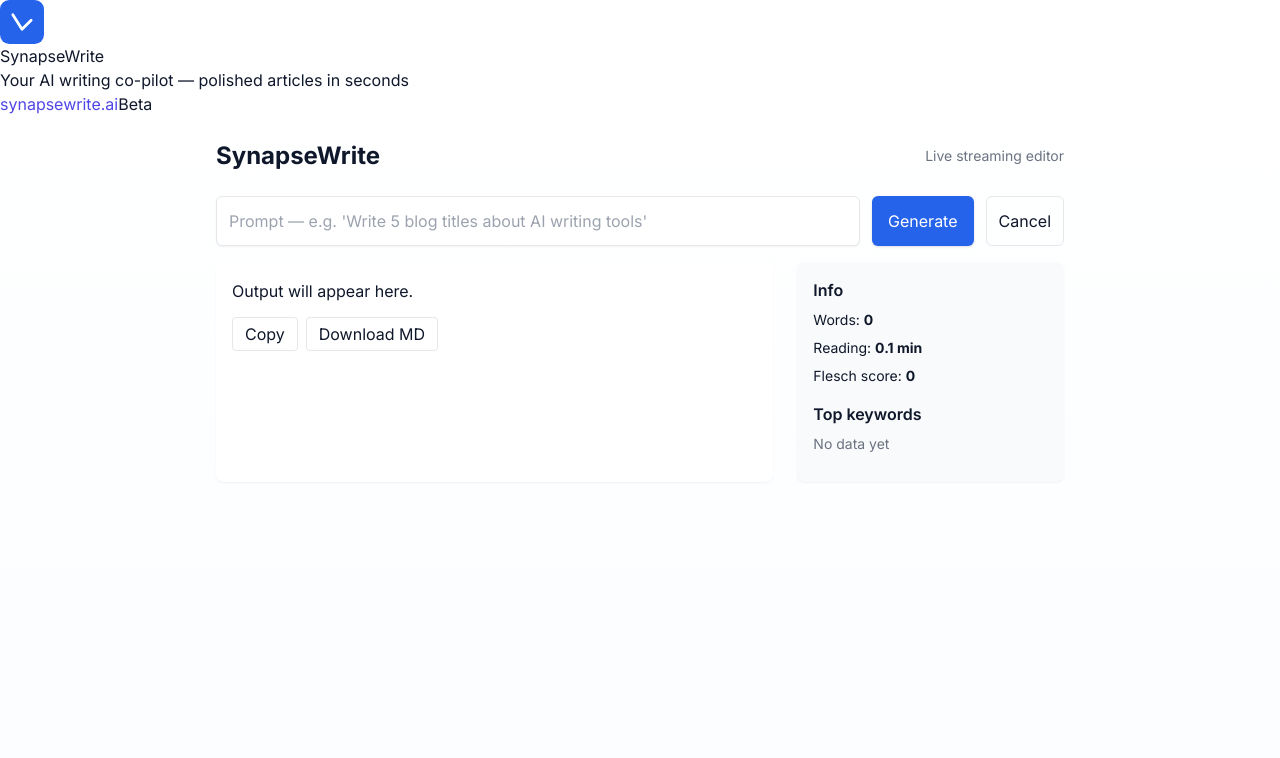
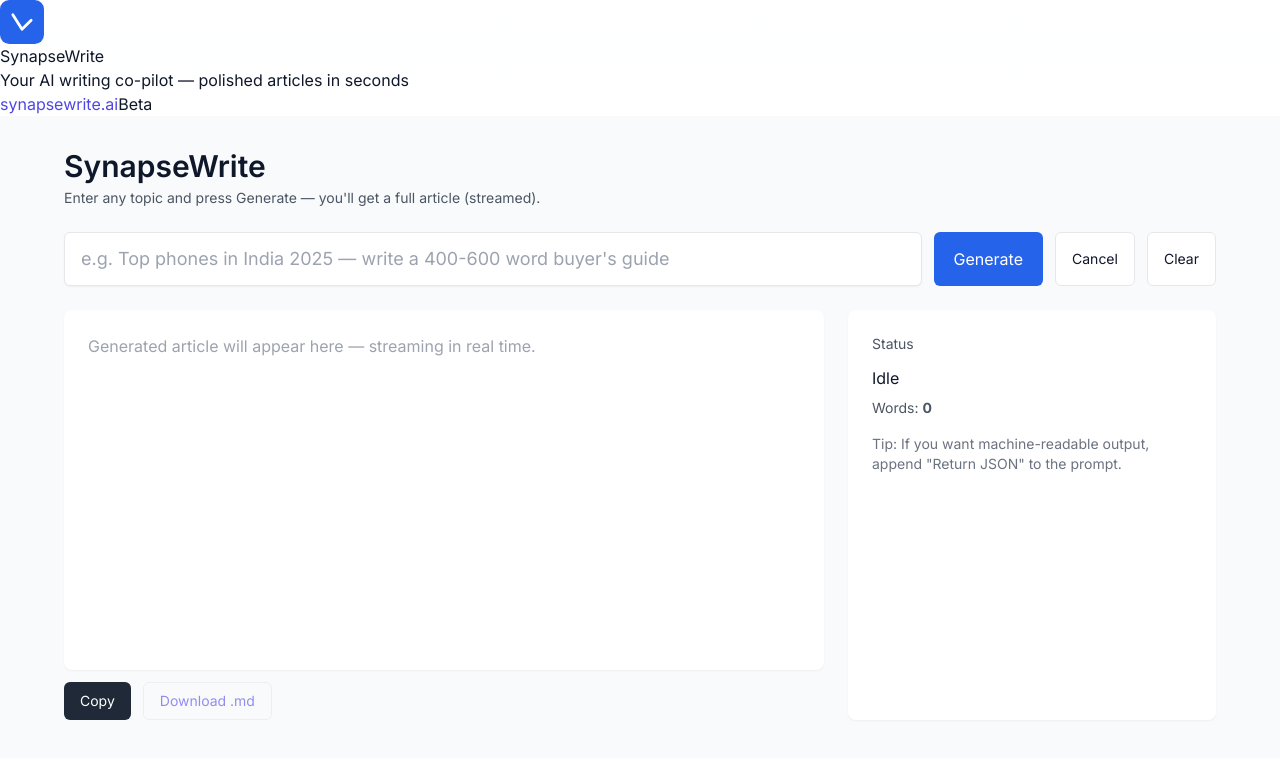
Before and after one commit to inpursuitsol/synapsewrite, a Next.js app: page / in a window 1280 px wide. Shown: the top 758 px of the page. Built offline with nearby package versions, Linux system fonts and the light colour scheme.

Commit message:
Update page.js

```diff
--- a/app/page.js
+++ b/app/page.js
@@ -1,243 +1,280 @@
-"use client";
-
-import React, { useState, useRef, useEffect } from "react";
-
-/**
- * Client page (app/page.js)
- * - Robust SSE parser (buffers until "\n\n")
- * - Streamed output rendering with auto-scroll
- * - Copy to clipboard and download Markdown
- * - Small SEO helpers (word count, reading time, Flesch approximation)
- *
- * This is plain JS (no TypeScript). It uses Tailwind classes where present,
- * but it will function without Tailwind installed.
- */
-
-function wordCount(text = "") {
-  return (text.match(/\b\w+\b/g) || []).length;
-}
-function readingTimeMinutes(text = "") {
-  const wpm = 200;
-  return Math.max(0.1, Math.round((wordCount(text) / wpm) * 10) / 10);
-}
-function fleschReadingEase(text = "") {
-  const words = wordCount(text);
-  if (!words) return 0;
-  const sentences = Math.max(1, (text.match(/[.!?]+/g) || []).length);
-  const syllables = (text.match(/[aeiouy]{1,2}/gi) || []).length;
-  const ASL = words / sentences;
-  const ASW = syllables / words;
-  const score = 206.835 - 1.015 * ASL - 84.6 * ASW;
-  return Math.round(score);
-}
-function topKeywordDensity(text = "", topN = 5) {
-  const tokens = (text || "")
-    .toLowerCase()
-    .replace(/[^a-z0-9\s]/g, "")
-    .split(/\s+/)
-    .filter(Boolean);
-  const freq = {};
-  tokens.forEach((t) => (freq[t] = (freq[t] || 0) + 1));
-  return Object.entries(freq)
-    .sort((a, b) => b[1] - a[1])
-    .slice(0, topN)
-    .map(([word, count]) => ({ word, count, pct: Math.round((count / tokens.length) * 1000) / 10 }));
-}
+// app/page.js
+'use client';
+import React, { useState, useRef } from 'react';
 
 export default function Page() {
-  const [prompt, setPrompt] = useState("");
-  const [output, setOutput] = useState("");
-  const [loading, setLoading] = useState(false);
-  const [error, setError] = useState("");
-  const ctrlRef = useRef(null);
-  const bufferRef = useRef("");
-  const outRef = useRef(null);
+  const [prompt, setPrompt] = useState('');
+  const [streaming, setStreaming] = useState(false);
+  const [content, setContent] = useState('');
+  const [status, setStatus] = useState('');
+  const controllerRef = useRef(null);
+  const bufferRef = useRef(''); // for SSE partial chunks
 
-  useEffect(() => {
-    try { outRef.current?.scrollIntoView({ behavior: "smooth", block: "end" }); } catch {}
-  }, [output]);
-
-  function reset() {
-    setOutput("");
-    setError("");
-    setLoading(false);
-    bufferRef.current = "";
-    if (ctrlRef.current) {
-      try { ctrlRef.current.abort(); } catch {}
-      ctrlRef.current = null;
-    }
-  }
-
-  async function handleSubmit(e) {
+  // Start streaming; uses fetch + ReadableStream reader to parse SSE from server
+  async function handleGenerate(e) {
     e && e.preventDefault();
-    reset();
-
-    const trimmed = (prompt || "").trim();
-    if (!trimmed) {
-      setError("Please enter a prompt.");
+    if (!prompt.trim()) {
+      setStatus('Please enter a topic or prompt.');
       return;
     }
+    setContent('');
+    setStatus('Generating…');
+    setStreaming(true);
+    bufferRef.current = '';
 
-    setLoading(true);
-    setError("");
+    // Abort existing controller if any
+    if (controllerRef.current) {
+      try { controllerRef.current.abort(); } catch (e) {}
+    }
+    const ctrl = new AbortController();
+    controllerRef.current = ctrl;
 
     try {
-      const controller = new AbortController();
-      ctrlRef.current = controller;
-
-      const res = await fetch("/api/stream", {
-        method: "POST",
-        headers: { "Content-Type": "application/json" },
-        body: JSON.stringify({ prompt: trimmed }),
-        signal: controller.signal,
+      const res = await fetch('/api/stream', {
+        method: 'POST',
+        headers: { 'Content-Type': 'application/json' },
+        body: JSON.stringify({ prompt }),
+        signal: ctrl.signal
       });
 
       if (!res.ok) {
-        const text = await res.text();
-        setError(`Server error: ${text}`);
-        setLoading(false);
+        const txt = await res.text();
+        setStatus(`Server error: ${res.status}`);
+        setStreaming(false);
+        setContent(txt);
         return;
       }
 
       const reader = res.body.getReader();
-      const decoder = new TextDecoder();
-
-      while (true) {
-        const { done, value } = await reader.read();
-        if (done) break;
+      const decoder = new TextDecoder('utf-8');
+      let done = false;
+      while (!done) {
+        const { value, done: doneReading } = await reader.read();
+        done = doneReading;
+        if (value) {
           const chunk = decoder.decode(value, { stream: true });
-
+          // accumulate chunk into buffer, then try to split SSE events
           bufferRef.current += chunk;
-
-        // parse events separated by double newline
-        let idx;
-        while ((idx = bufferRef.current.indexOf("\n\n")) !== -1) {
-          const event = bufferRef.current.slice(0, idx).trim();
-          bufferRef.current = bufferRef.current.slice(idx + 2);
-
-          const lines = event.split(/\n/).map(l => l.trim()).filter(Boolean);
+          const parts = bufferRef.current.split(/\r?\n\r?\n/);
+          // leave last partial in bufferRef
+          bufferRef.current = parts.pop() || '';
+          for (const part of parts) {
+            // each part may contain multiple lines, find lines starting with 'data:'
+            const lines = part.split(/\r?\n/).map(l => l.trim()).filter(Boolean);
             for (const line of lines) {
-            if (!line.startsWith("data:")) continue;
-            const payload = line.replace(/^data:\s*/, "");
-            if (payload === "[DONE]") {
-              setLoading(false);
-              ctrlRef.current = null;
-              return;
+              if (line.startsWith('data:')) {
+                const payload = line.replace(/^data:\s*/, '');
+                if (payload === '[DONE]') {
+                  // stream finished
+                } else {
+                  // OpenAI streaming returns JSON objects per data line
+                  try {
+                    const obj = JSON.parse(payload);
+                    // Extract text deltas from choices
+                    const choices = obj.choices || [];
+                    for (const ch of choices) {
+                      const delta = ch.delta || {};
+                      const text = delta.content || '';
+                      if (text) {
+                        setContent(prev => prev + text);
                       }
-            try {
-              const parsed = JSON.parse(payload);
-              if (parsed.text) {
-                setOutput(prev => prev + parsed.text);
-              } else if (parsed.raw) {
-                setOutput(prev => prev + parsed.raw);
                     }
-            } catch {
-              setOutput(prev => prev + payload);
+                  } catch (err) {
+                    // Not JSON (maybe the server forwarded some text) -> append raw
+                    setContent(prev => prev + payload);
+                  }
+                }
+              } else {
+                // sometimes the server may forward raw text chunks -> append
+                setContent(prev => prev + line + '\n');
+              }
             }
           }
         }
       }
 
-      // flush leftover
+      // After read loop finishes, flush any remaining buffer (it might have final content)
       if (bufferRef.current.trim()) {
-        setOutput(prev => prev + bufferRef.current.trim());
-        bufferRef.current = "";
+        try {
+          const leftover = bufferRef.current.trim();
+          if (leftover.startsWith('data:')) {
+            const payload = leftover.replace(/^data:\s*/, '');
+            if (payload !== '[DONE]') {
+              const obj = JSON.parse(payload);
+              const choices = obj.choices || [];
+              for (const ch of choices) {
+                const delta = ch.delta || {};
+                const text = delta.content || '';
+                if (text) setContent(prev => prev + text);
+              }
+            }
+          } else {
+            setContent(prev => prev + leftover);
+          }
+        } catch (e) {
+          setContent(prev => prev + bufferRef.current);
+        }
       }
 
-      setLoading(false);
-      ctrlRef.current = null;
+      setStatus('Done');
     } catch (err) {
-      if (err?.name === "AbortError") setError("Request cancelled.");
-      else setError(String(err));
-      setLoading(false);
-      ctrlRef.current = null;
+      if (err.name === 'AbortError') {
+        setStatus('Generation cancelled.');
+      } else {
+        setStatus('Error: ' + (err.message || String(err)));
+      }
+    } finally {
+      setStreaming(false);
+      controllerRef.current = null;
     }
   }
 
   function handleCancel() {
-    if (ctrlRef.current) {
-      try { ctrlRef.current.abort(); } catch {}
-      ctrlRef.current = null;
+    if (controllerRef.current) {
+      controllerRef.current.abort();
+      controllerRef.current = null;
     }
-    setLoading(false);
+    setStreaming(false);
+    setStatus('Cancelled');
+  }
+
+  function handleClear() {
+    setPrompt('');
+    setContent('');
+    setStatus('');
   }
 
   function handleCopy() {
-    if (!output) return;
-    navigator.clipboard.writeText(output).then(
-      () => alert("Copied to clipboard"),
-      () => alert("Copy failed")
-    );
+    navigator.clipboard?.writeText(content);
   }
 
-  function downloadMarkdown() {
-    if (!output) return;
-    const md = `# Generated by SynapseWrite\n\n${output}\n`;
-    const blob = new Blob([md], { type: "text/markdown" });
-    const url = URL.createObjectURL(blob);
-    const a = document.createElement("a");
-    a.href = url;
-    a.download = "synapsewrite.md";
-    document.body.appendChild(a);
-    a.click();
-    a.remove();
-    URL.revokeObjectURL(url);
-  }
-
-  const wc = wordCount(output);
-  const timeMin = readingTimeMinutes(output);
-  const flesch = fleschReadingEase(output);
-  const keywords = topKeywordDensity(output, 5);
-
   return (
-    <main className="max-w-4xl mx-auto p-6" style={{ fontFamily: "Inter, system-ui, sans-serif" }}>
-      <header className="flex items-center justify-between mb-6">
-        <h1 className="text-2xl font-bold">SynapseWrite</h1>
-        <div className="text-sm text-gray-500">Live streaming editor</div>
+    <main className="min-h-screen bg-gray-50 p-8">
+      <div className="max-w-6xl mx-auto">
+        <header className="mb-6">
+          <h1 className="text-3xl font-semibold">SynapseWrite</h1>
+          <p className="mt-1 text-sm text-gray-600">Enter any topic and press Generate — you'll get a full article (streamed).</p>
         </header>
 
-      <form onSubmit={handleSubmit} className="flex gap-3 mb-4">
+        <form onSubmit={handleGenerate} className="mb-6 flex gap-3">
           <input
             value={prompt}
             onChange={(e) => setPrompt(e.target.value)}
-          placeholder="Prompt — e.g. 'Write 5 blog titles about AI writing tools'"
-          className="flex-1 border rounded-md p-3 shadow-sm"
-          disabled={loading}
+            placeholder="e.g. Top phones in India 2025 — write a 400-600 word buyer's guide"
+            className="flex-1 rounded-md border border-gray-200 px-4 py-3 text-lg shadow-sm focus:outline-none focus:ring-2 focus:ring-blue-400"
           />
-        <button type="submit" className="bg-blue-600 text-white px-4 py-2 rounded-md shadow" disabled={loading}>
-          {loading ? "Generating..." : "Generate"}
+          <button
+            type="submit"
+            disabled={streaming}
+            className="bg-blue-600 text-white px-5 py-3 rounded-md font-medium hover:bg-blue-700 disabled:opacity-60"
+          >
+            {streaming ? 'Generating…' : 'Generate'}
           </button>
-        <button type="button" className="px-3 py-2 border rounded-md" onClick={handleCancel} disabled={!loading}>
+          <button
+            type="button"
+            onClick={handleCancel}
+            disabled={!streaming}
+            className="bg-white border border-gray-200 px-4 py-3 rounded-md text-sm"
+          >
             Cancel
+          </button>
+          <button
+            type="button"
+            onClick={handleClear}
+            className="bg-white border border-gray-200 px-4 py-3 rounded-md text-sm"
+          >
+            Clear
           </button>
         </form>
 
-      {error && <div className="mb-4 text-sm text-red-600">{error}</div>}
+        <div className="grid grid-cols-1 lg:grid-cols-3 gap-6">
+          <section className="lg:col-span-2">
+            <div className="bg-white rounded-lg shadow-sm p-6 min-h-[360px]">
+              <div className="prose max-w-none">
+                {/* Title extraction: if first line looks like a markdown title, render it */}
+                {content ? (
+                  // Render markdown-like content simply as HTML paragraphs for now
+                  <ArticlePreview markdown={content} />
+                ) : (
+                  <div className="text-gray-400">Generated article will appear here — streaming in real time.</div>
+                )}
+              </div>
+            </div>
 
-      <div className="grid grid-cols-1 lg:grid-cols-3 gap-6">
-        <section className="lg:col-span-2 bg-white p-4 rounded-lg shadow-sm min-h-[220px]">
-          <div style={{ whiteSpace: "pre-wrap", lineHeight: 1.7 }}>{output || (loading ? "Waiting for stream..." : "Output will appear here.")}</div>
-          <div ref={outRef} />
-          <div className="mt-3 flex gap-2">
-            <button className="px-3 py-1 border rounded" onClick={handleCopy} disabled={!output}>Copy</button>
-            <button className="px-3 py-1 border rounded" onClick={downloadMarkdown} disabled={!output}>Download MD</button>
+            <div className="flex gap-3 mt-3">
+              <button onClick={handleCopy} disabled={!content} className="px-4 py-2 bg-gray-800 text-white rounded-md text-sm">
+                Copy
+              </button>
+              <a
+                href={`data:text/markdown;charset=utf-8,${encodeURIComponent(content)}`}
+                download="article.md"
+                className={`px-4 py-2 rounded-md border border-gray-200 text-sm ${content ? 'bg-white' : 'opacity-60 pointer-events-none'}`}
+              >
+                Download .md
+              </a>
             </div>
           </section>
 
-        <aside className="bg-gray-50 p-4 rounded-lg shadow-sm">
-          <div className="font-semibold mb-2">Info</div>
-          <div className="text-sm mb-2">Words: <strong>{wc}</strong></div>
-          <div className="text-sm mb-2">Reading: <strong>{timeMin} min</strong></div>
-          <div className="text-sm mb-4">Flesch score: <strong>{flesch}</strong></div>
-
-          <div className="font-semibold mb-2">Top keywords</div>
-          <div className="text-sm">
-            {keywords.length ? keywords.map(k => (
-              <div key={k.word} className="py-0.5">{k.word} — {k.count} ({k.pct}%)</div>
-            )) : <div className="text-gray-500">No data yet</div>}
+          <aside className="bg-white rounded-lg shadow-sm p-6">
+            <div className="text-sm text-gray-600 mb-3">Status</div>
+            <div className="text-base font-medium mb-2">{status || 'Idle'}</div>
+            <div className="text-sm text-gray-600">
+              Words: <strong>{content.trim() ? content.trim().split(/\s+/).length : 0}</strong>
             </div>
+            <div className="mt-4 text-sm text-gray-500">Tip: If you want machine-readable output, append "Return JSON" to the prompt.</div>
           </aside>
+        </div>
       </div>
     </main>
   );
 }
+
+// Simple renderer: converts basic markdown headings and paragraphs to HTML nodes
+function ArticlePreview({ markdown }) {
+  // Very small, safe markdown-like parser: split by lines and render headings/paragrahs.
+  const lines = markdown.split(/\r?\n/);
+  const nodes = [];
+  let buffer = [];
+
+  function flushBuffer() {
+    if (buffer.length) {
+      nodes.push({ type: 'p', text: buffer.join(' ').trim() });
+      buffer = [];
+    }
+  }
+
+  for (let i = 0; i < lines.length; i++) {
+    const ln = lines[i].trim();
+    if (!ln) {
+      flushBuffer();
+      continue;
+    }
+    if (/^#{1,3}\s+/.test(ln)) {
+      flushBuffer();
+      const level = ln.match(/^#+/)[0].length;
+      const text = ln.replace(/^#+\s*/, '');
+      nodes.push({ type: 'h' + level, text });
+      continue;
+    }
+    if (/^[-*]\s+/.test(ln)) {
+      // treat as bullet: flush buffer and push li
+      flushBuffer();
+      nodes.push({ type: 'li', text: ln.replace(/^[-*]\s+/, '') });
+      continue;
+    }
+    buffer.push(ln);
+  }
+  flushBuffer();
+
+  return (
+    <article className="prose lg:prose-xl">
+      {nodes.map((n, idx) => {
+        if (n.type === 'h1') return <h1 key={idx}>{n.text}</h1>;
+        if (n.type === 'h2') return <h2 key={idx}>{n.text}</h2>;
+        if (n.type === 'h3') return <h3 key={idx}>{n.text}</h3>;
+        if (n.type === 'li') return <li key={idx}>{n.text}</li>;
+        return <p key={idx}>{n.text}</p>;
+      })}
+    </article>
+  );
+}
```
Lines whose indentation alone changed are shown as unchanged.
